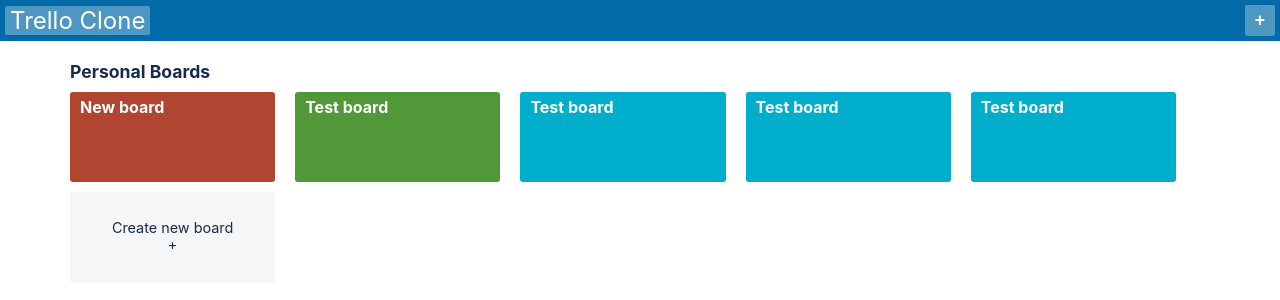
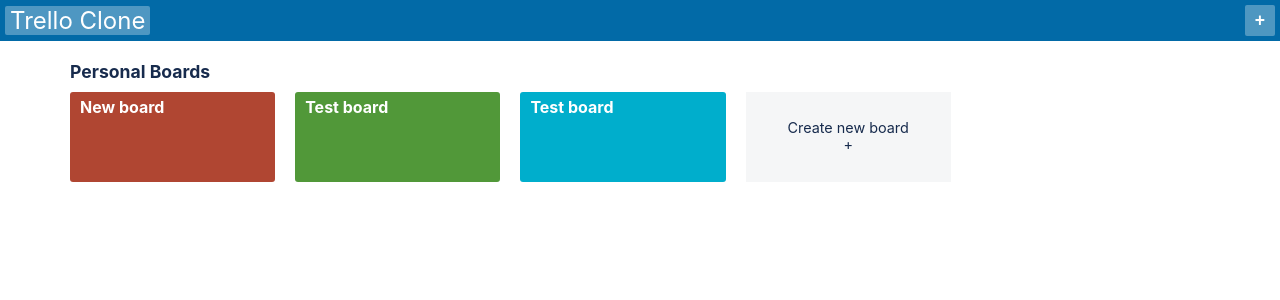
Before and after one commit to Alopwer/trello-clone, a React (Create React App) app: page / in a window 1280 px wide. Shown: the top 300 px of the page. Built offline with nearby package versions, Linux system fonts and the light colour scheme.

Commit message:
little refactoring, bugs fixed

```diff
--- a/src/actions/index.js
+++ b/src/actions/index.js
@@ -11,3 +11,10 @@
         payload: color
     }
 }
+
+export const addBoard = (board) => {
+    return {
+        type: 'ADD_BOARD',
+        payload: board
+    }
+}
--- a/src/components/Boards/Boards-modal/Modal-view.js
+++ b/src/components/Boards/Boards-modal/Modal-view.js
@@ -1,8 +1,21 @@
-import React from 'react';
+import React, { useContext } from 'react';
 import Times from '../../svg/Times';
 import '../Boards.css';
+import { connect } from 'react-redux';
+import { addBoard } from '../../../actions/index';
+import { IdContext } from '../../../context/id-context';
 
-const ModalView = ({ input, inputChange, inputEl, btnEl, listItems, closeModal, currentColor }) => {
+const ModalView = ({ input, inputChange, inputEl, btnEl, listItems, closeModal, currentColor, addBoard }) => {
+    const id = useContext(IdContext)
+    const createBoard = () => {
+        addBoard({
+            title: input,
+            id,
+            cover: currentColor
+        })
+        closeModal()
+    }
+
     return (
         <div className='modal__content'>
             <div className='modal__content-main'>
@@ -25,6 +38,7 @@
                 ref={btnEl}
                 className='modal-button'
                 disabled={!input}
+                onClick={createBoard}
             >
                 <div>Create Board</div>
             </button>
@@ -32,4 +46,10 @@
     )
 }
 
-export default ModalView;
+const mapDispatchToProps = (dispatch) => {
+    return {
+        addBoard: (board) => dispatch(addBoard(board))
+    }
+}
+
+export default connect(null, mapDispatchToProps)(ModalView);
--- a/src/components/Boards/Boards.js
+++ b/src/components/Boards/Boards.js
@@ -2,29 +2,33 @@
 import { Link } from 'react-router-dom';
 import './Boards.css';
 
+import { IdContext } from '../../context/id-context';
 import { setCurrentBoard } from '../../actions/index';
 import { connect } from 'react-redux';
 import CreateBoard from './Boards-modal/Create-board';
 
-const Boards = (props) => {
+const Boards = ({ boards, setCurrentBoard }) => {
+    const newId = boards.length ? boards[boards.length - 1].id + 1 : 1
+    const boardsItems = boards.map(board => (
+        <BoardsView
+            key={board.id}
+            board={board}
+            setCurrentBoard={setCurrentBoard}
+        />
+    ))
+
     return (
+        <IdContext.Provider value={newId}>
             <div className='boards'>
                 <div className='container'>
                     <h2 className='boards-title'>Personal Boards</h2>
                     <div className='boards__wrapper'>
-                    {
-                        props.boards.map(board => (
-                            <BoardsView
-                                key={board.id}
-                                board={board}
-                                setCurrentBoard={props.setCurrentBoard}
-                            />
-                        ))
-                    }
+                        { boardsItems }
                         <CreateBoard />
                     </div>
                 </div>
             </div>
+        </IdContext.Provider>
     )
 }
 
--- /dev/null
+++ b/src/context/id-context.js
@@ -0,0 +1,3 @@
+import React from 'react';
+
+export const IdContext = React.createContext();
--- a/src/pages/BoardsPage/BoardsPage.js
+++ b/src/pages/BoardsPage/BoardsPage.js
@@ -1,10 +1,10 @@
 import React from 'react';
 import Boards from '../../components/Boards';
 
-const BoardsPage = ({ boards }) => {
+const BoardsPage = () => {
     return (
         <div>
-            <Boards boards={boards}/>
+            <Boards />
         </div>
     )
 }
--- a/src/reducer.js
+++ b/src/reducer.js
@@ -1,34 +1,22 @@
 const initialState = {
     boards: [
         {
-            id: '1',
+            id: 1,
             title: 'New board',
             cover: 'rgb(176, 70, 50)'
         },
         {
-            id: '2',
+            id: 2,
             title: 'Test board',
             cover: 'rgb(81, 152, 57)'
         },
         {
-            id: '3',
-            title: 'Test board',
-            cover: 'rgb(0, 174, 204)'
-        },
-        {
-            id: '4',
-            title: 'Test board',
-            cover: 'rgb(0, 174, 204)'
-        },
-        {
-            id: '5',
+            id: 3,
             title: 'Test board',
             cover: 'rgb(0, 174, 204)'
         }
     ],
-    currentBoard: {
-
-    },
+    currentBoard: {},
     currentColor: 'rgb(0, 121, 191)'
 }
 
@@ -44,6 +32,18 @@
                 ...state,
                 currentColor: action.payload
             }
+        case 'ADD_BOARD':
+            return {
+                ...state,
+                boards : [
+                    ...state.boards.slice(0, action.payload.id),
+                    {
+                        id: action.payload.id,
+                        title: action.payload.title,
+                        cover: action.payload.cover
+                    }
+                ]
+            }
         default:
             return state
     }
```
Lines whose indentation alone changed are shown as unchanged.
